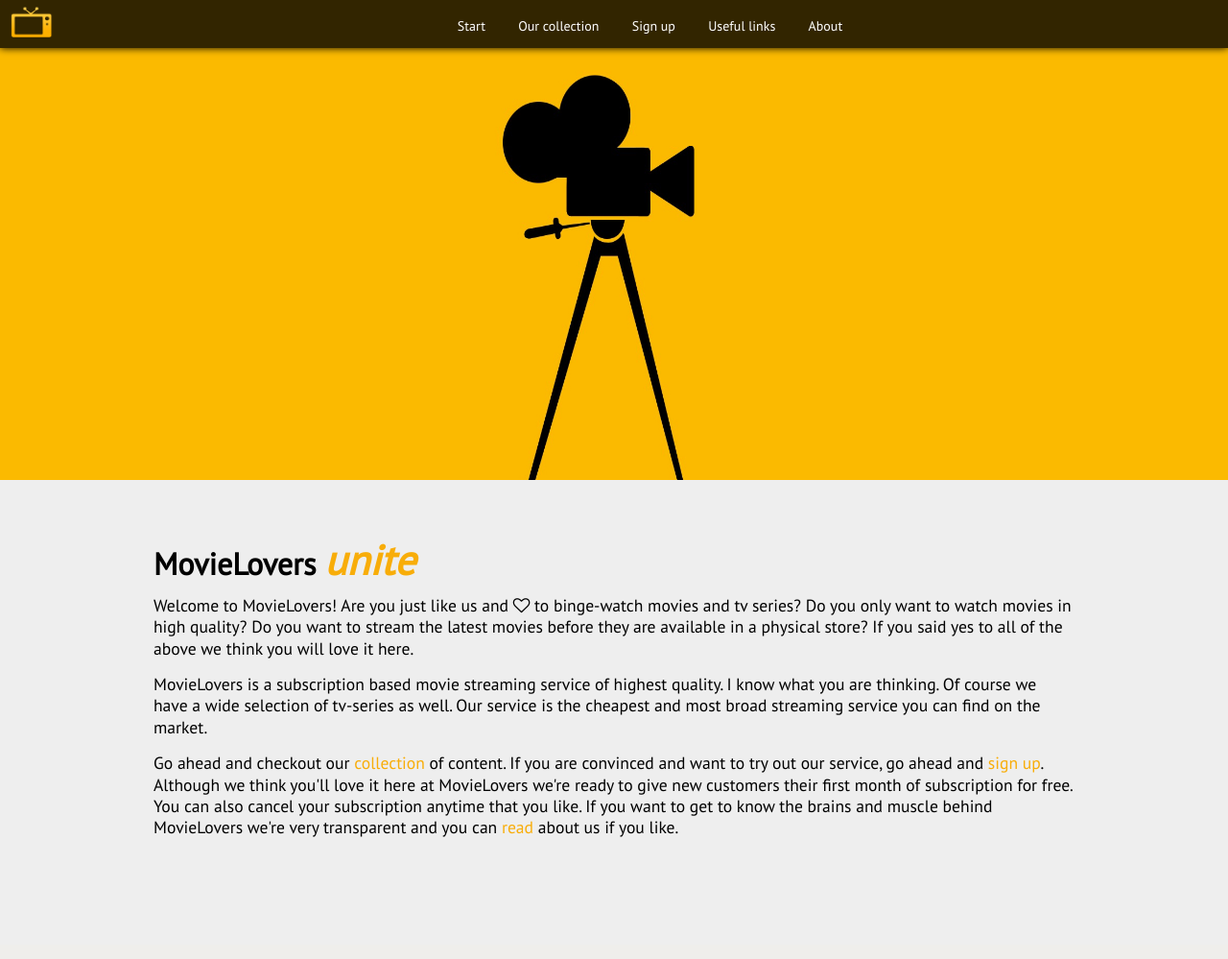
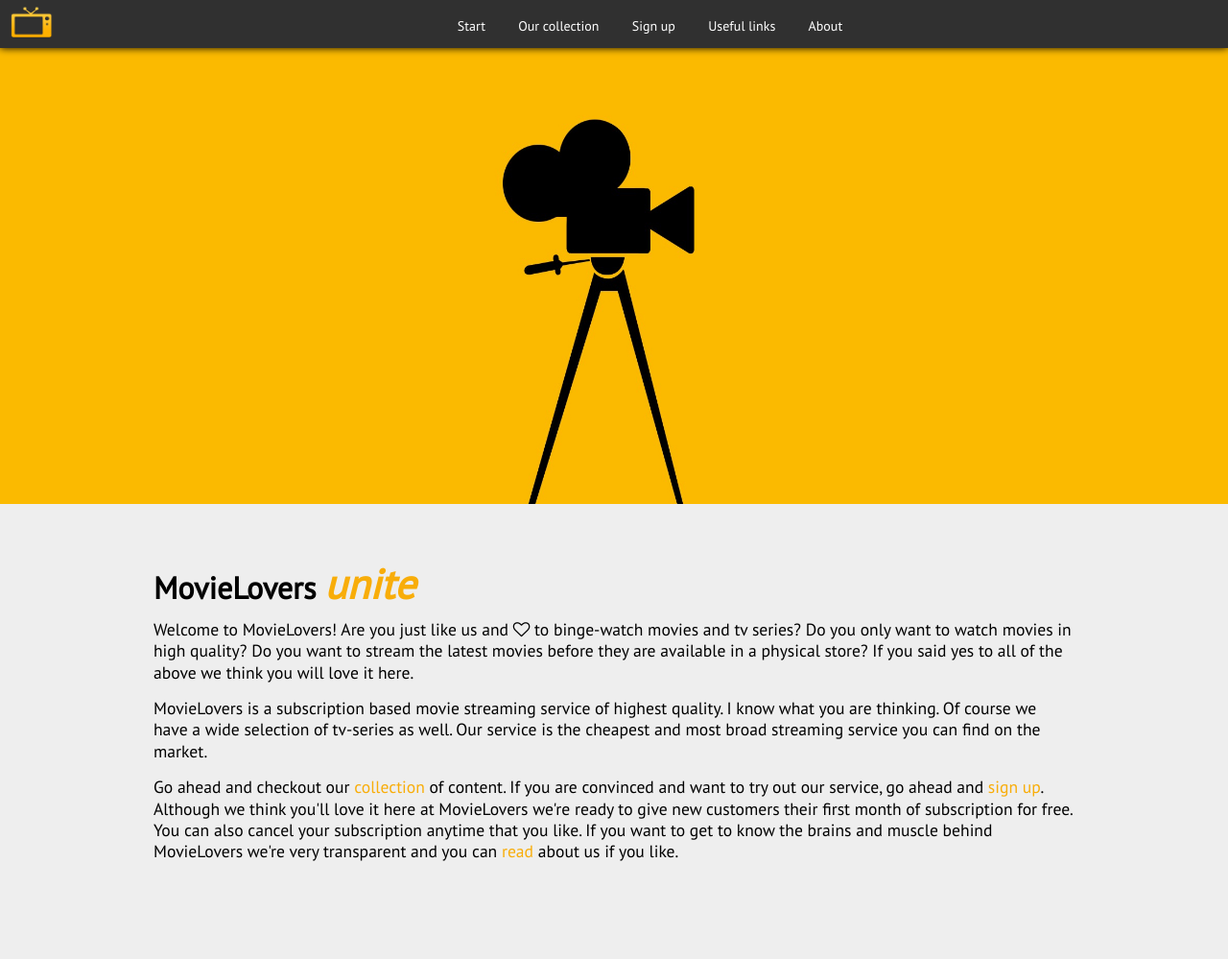
Before and after one commit to danielv14/movie-lovers, a PHP site: page /index.php in a window 1280 px wide. Shown: the whole page at 96% size. Before the commit the page ends 872 px from the top, so only its background shows below. Run offline with PHP 8.4, Linux system fonts and the light colour scheme; some libraries are stand-ins or nearby versions.

Commit message:
small changes including: changed page images height. It didn't work well with smaller screens (13")

```diff
--- a/css/style.css
+++ b/css/style.css
@@ -92,7 +92,7 @@ div.extra-margin-top {
 
 /*Helper class for extra margin*/
 div.extra-margin-bottom {
-  margin-bottom: 90px; }
+  margin-bottom: 80px; }
 
 /*Helper class for extra margin*/
 div.extra-padding-small-bottom {
@@ -101,7 +101,8 @@ div.extra-padding-small-bottom {
 /* Style for  full-width page images */
 .page-img {
   width: 100%;
-  height: 500px;
+  height: 475px;
+  margin-top: 50px;
   background-size: cover;
   background-repeat: no-repeat;
   background-position: center center; }
--- a/css/style.scss
+++ b/css/style.scss
@@ -15,7 +15,7 @@ html {
 
 body {
 	background-color: $background-color;
-  @include font-family;
+  	@include font-family;
 	line-height: $line-height;
 }
 
@@ -26,7 +26,7 @@ a {
 
 a:hover {
 	text-decoration: underline;
-  color: $link-color-hover;
+  	color: $link-color-hover;
 }
 
 p {
@@ -117,7 +117,8 @@ div.extra-padding-small-bottom {
 /* Style for  full-width page images */
 .page-img {
 	width: 100%;
-	height: 500px;
+	height: 475px;
+	margin-top: 50px;
 	background-size: cover;
 	background-repeat:  no-repeat;
 	background-position: center center;
```
